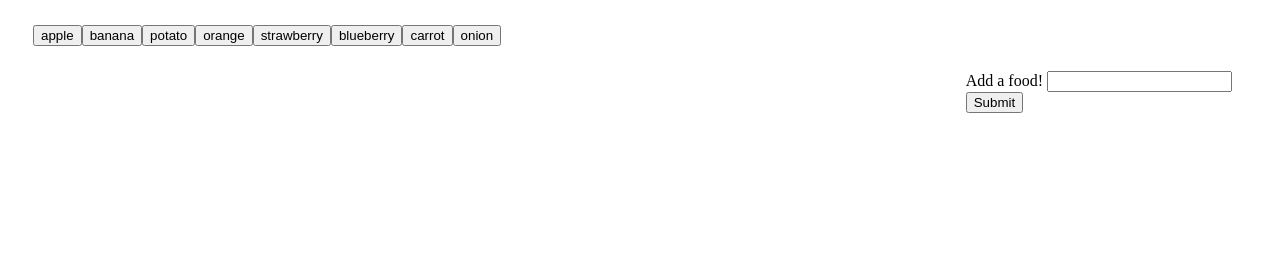
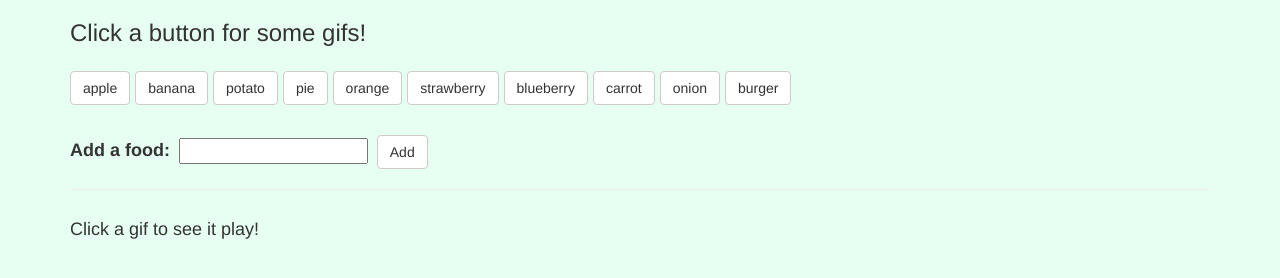
Before and after one commit to anlawyer/GifTastic, a plain HTML site: page index.html in a window 1280 px wide. Drawn offline with nearby package versions, Linux system fonts and the light colour scheme.

Commit message:
final design

```diff
--- a/assets/css/style.css
+++ b/assets/css/style.css
@@ -1,14 +1,34 @@
-#form {
-	float: right;
-	margin-right: 40px;
-	/*position: fixed;*/
+body {
+	background-color: #e6fff2;
 }
 
-#gifspace {
-	float: left;
-	margin-left: 25px;
+label {
+	font-size: 18px;
 }
 
-#buttons {
-	margin: 25px;
+p {
+	margin-top: 10px;
 }
+
+.header {
+	background-color: lightblue;
+}
+
+.button-row {
+	margin-top: 25px;
+	margin-bottom: 25px;
+}
+
+.newGif {
+	display: inline-block;
+	margin: 20px 20px 20px 0px;
+}
+
+.fButton {
+	margin-right: 5px;
+	margin-bottom: 5px;
+}
+
+#food-input {
+	margin: 0px 5px;
+}
--- a/assets/javascript/hw.js
+++ b/assets/javascript/hw.js
@@ -1,17 +1,17 @@
-var topics = ["apple", "banana", "potato", "orange", "strawberry", "blueberry", "carrot", "onion"];
+var topics = ["apple", "banana", "potato", "pie", "orange", "strawberry", "blueberry", "carrot", "onion", "burger"];
 
 function renderButtons() {
 	$("#buttons").empty();
 
 	for (var i = 0; i < topics.length; i++) {
-		var newButton = $("<button>");
+		var newButton = $("<button class='btn btn-default fButton'>");
 		newButton.attr("data-name", topics[i]);
 		newButton.text(topics[i])
 		$("#buttons").append(newButton);
 	};
 };
 
-$("#buttons").on("click", "button", function(){
+$("#buttons").on("click", "button", function() {
 	$("#gifspace").empty();
 
 	var name = $(this).attr("data-name");
@@ -28,12 +28,12 @@ $("#buttons").on("click", "button", function(){
 		var results = response.data;
 
 		for(var i = 0; i < results.length; i++) {
-			var nameDiv = $("<div>");
-			var p = $("<p>").text("Rating: " + results[i].rating);
+			var nameDiv = $("<div class='newGif'>");
+			var p = $("<p>").text("Rating: " + results[i].rating.toUpperCase());
 			var image = $("<img>");
 			image.attr({"src": results[i].images.fixed_height_still.url, "data-still": results[i].images.fixed_height_still.url, "data-animate": results[i].images.fixed_height.url, "data-state": "still", "class": "gif"});
+			nameDiv.append(image);
 			nameDiv.append(p);
-			nameDiv.append(image);
 			$("#gifspace").append(nameDiv);
 		};
 	});
@@ -55,6 +55,7 @@ $("#add-food").on("click", function(event){
 	event.preventDefault();
 	var newFood = $("#food-input").val().trim();
 	topics.push(newFood);
+	$("#food-input").val("");
 	renderButtons();
 });
 
--- a/index.html
+++ b/index.html
@@ -3,24 +3,44 @@
 <head>
 	<meta charset="utf-8">
 	<title>Giphy time</title>
+	<link rel="stylesheet" href="https://maxcdn.bootstrapcdn.com/bootstrap/3.3.6/css/bootstrap.min.css" integrity="sha384-1q8mTJOASx8j1Au+a5WDVnPi2lkFfwwEAa8hDDdjZlpLegxhjVME1fgjWPGmkzs7" crossorigin="anonymous">
 	<link rel="stylesheet" type="text/css" href="assets/css/style.css">
 </head>
 <body>
+	<div class="container">
 
-	<div id="buttons">
+		<div class="row">
+			<div class="col-lg-12">
+				<h3>Click a button for some gifs!</h3>
+				<div id="buttons" class="button-row">
+
+				</div>
+			</div>
+		</div>
+
+		<div class="row">
+			<div class="col-lg-12">
+				<form id="form">
+					<label for="food-input">Add a food:</label>
+					<input type="text" id="food-input">
+					<input type="submit" id="add-food" class="btn btn-default" value="Add">
+				</form>
+			</div>
+		</div>
+		<hr>
+
+		<div class="row">
+			<div class="col-lg-12">
+				<h4>Click a gif to see it play!</h4>
+
+				<div id="gifspace" class="gif-row">
+
+				</div>
+			</div>
+
+		</div>
 
 	</div>
-
-	<div id="gifspace">
-
-	</div>
-
-	<form id="form">
-		<label for="food-input">Add a food!</label>
-		<input type="text" id="food-input">
-		<br>
-		<input type="submit" id="add-food" value="Submit">
-	</form>
 
 	<script src="https://cdnjs.cloudflare.com/ajax/libs/jquery/3.2.1/jquery.min.js"></script>
   	<script type="text/javascript" src="assets/javascript/hw.js"></script>
```
